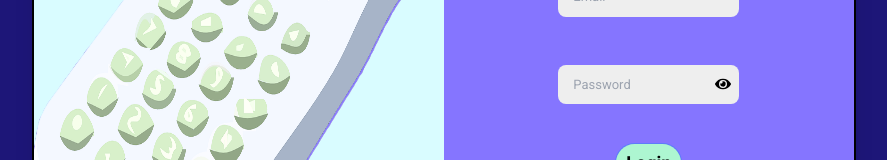
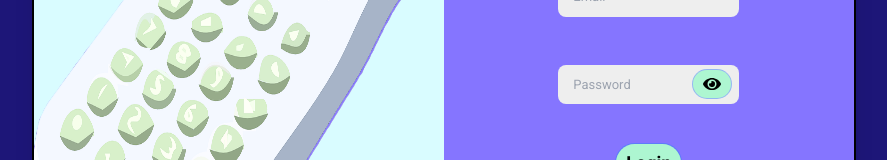
Before and after one commit to Ruthstring/Balanced_FE, a React (Vite) app: page / in a window 1280 px wide. Shown: the part 317-477 px from the top of the page, without its empty margins (196-1083 px from the left). Built offline with nearby package versions, Linux system fonts and the light colour scheme.

Commit message:
commit before clossing

```diff
--- a/src/components/Login.jsx
+++ b/src/components/Login.jsx
@@ -134,7 +134,7 @@ const Login = ({ auth, setAuth, user, setUser, setToken }) => {
   <button
     type="button"
     onClick={toggleVisibility}
-    className="absolute right-2 top-1/2 transform -translate-y-1/2" // Adjust the position to be vertically centered
+    className="btn-see absolute right-2 top-1/2 transform -translate-y-1/2" // Adjust the position to be vertically centered
   >
     {passwordVisible ? <FaEyeSlash /> : <FaEye />}
   </button>
```
